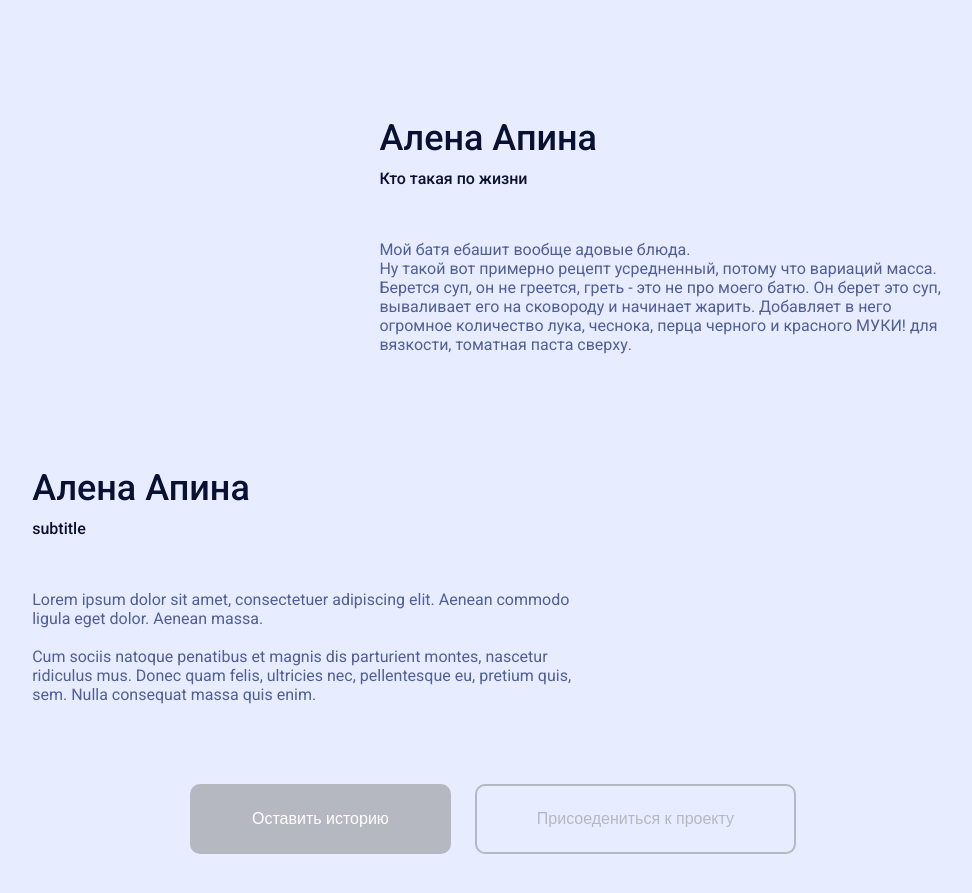
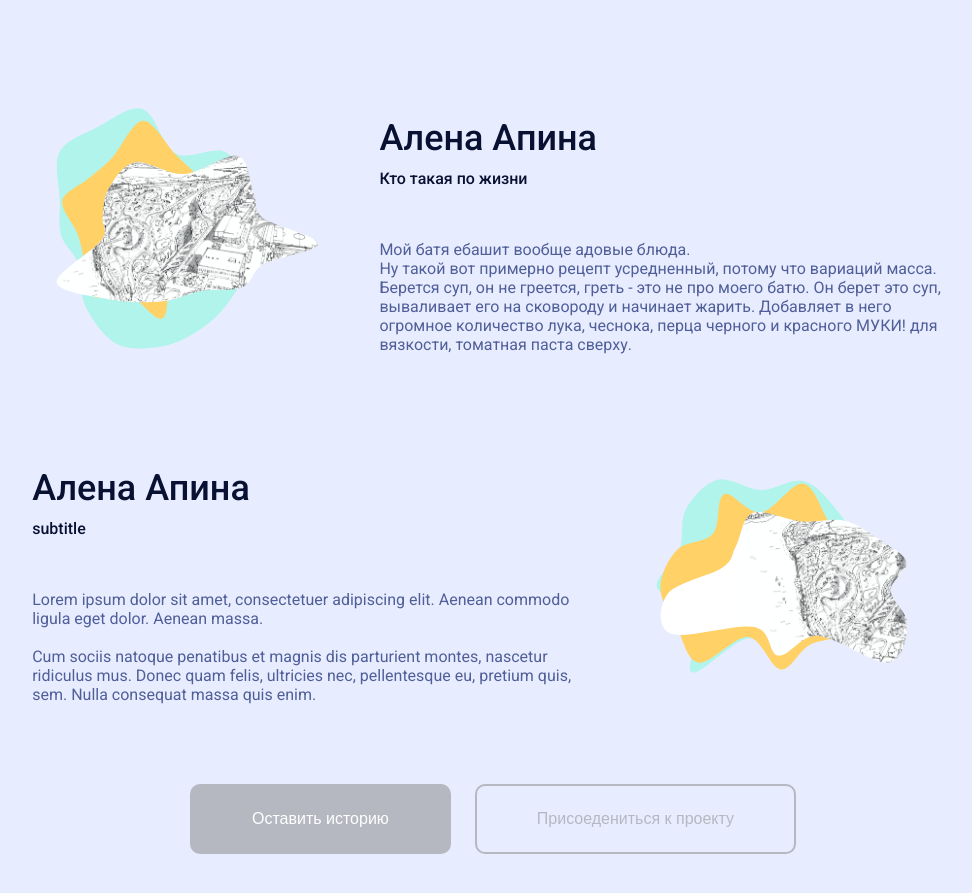
Before and after one commit to designunit/bereguray, a Next.js app: page / in a window 1280 px wide. Shown: the part 961-1854 px from the top of the page, without its empty margins (147-1119 px from the left). Built offline with nearby package versions, Linux system fonts and the light colour scheme.

Commit message:
d3-shape static bubble safari test

```diff
--- a/package.json
+++ b/package.json
@@ -8,7 +8,9 @@
         "start": "next start"
     },
     "dependencies": {
+        "@types/d3-shape": "^1.3.2",
         "classnames": "^2.2.6",
+        "d3-shape": "^1.3.7",
         "next": "9.3.4",
         "react": "16.13.1",
         "react-dom": "16.13.1",
--- a/src/components/Bubble/index.tsx
+++ b/src/components/Bubble/index.tsx
@@ -1,5 +1,5 @@
 import s from './styles.module.css'
-import { useState, useEffect } from 'react'
+import * as d3 from 'd3-shape'
 
 export type BubbleProps = {
     style?: React.CSSProperties
@@ -9,27 +9,6 @@ export type BubbleProps = {
     picturePath?: string
 }
 
-function getValues() {
-    const keyFrames = [
-        'M0.504945 0.0798826C0.57125 0.0561591 0.643505 -0.0291317 0.702467 0.0102251C0.769698 0.0551018 0.727095 0.173593 0.759073 0.249511C0.777937 0.294296 0.816483 0.325816 0.849922 0.36029C0.895524 0.407303 0.973401 0.427999 0.993575 0.491272C1.01226 0.549881 0.988074 0.622815 0.948275 0.668763C0.905234 0.718452 0.817377 0.69955 0.772054 0.747013C0.734446 0.786396 0.763216 0.866643 0.723687 0.903953C0.686392 0.939154 0.625385 0.921021 0.57605 0.932012C0.525586 0.943256 0.478017 0.962114 0.426971 0.97006C0.363955 0.979871 0.290214 1.0224 0.23795 0.984648C0.184233 0.945849 0.221886 0.844399 0.180373 0.791946C0.136568 0.736596 0.0181766 0.755904 0.00187867 0.686362C-0.0148224 0.6151 0.0845813 0.568044 0.11206 0.500458C0.131407 0.452872 0.118981 0.396758 0.138872 0.349413C0.159072 0.301333 0.191778 0.260252 0.228256 0.223886C0.265158 0.187098 0.308294 0.158702 0.354063 0.134882C0.402112 0.109875 0.454117 0.0980687 0.504945 0.0798826Z ;',
-        'M0.573262 0.0165297C0.636415 -0.00147284 0.705922 -0.0061385 0.769855 0.00938698C0.834857 0.025172 0.909125 0.050939 0.940039 0.105598C0.974118 0.165853 0.928294 0.24019 0.938405 0.307405C0.945385 0.353808 0.983827 0.391963 0.990109 0.43845C0.99645 0.485376 0.974023 0.531139 0.975024 0.578413C0.976372 0.642059 1.00995 0.70413 0.997058 0.766685C0.982918 0.835287 0.966342 0.922861 0.897739 0.953389C0.825774 0.985413 0.742948 0.907088 0.663414 0.915155C0.591084 0.922492 0.535651 1.01751 0.466363 0.997145C0.392173 0.975339 0.397976 0.866599 0.33914 0.819843C0.291325 0.781845 0.202439 0.802695 0.163852 0.756743C0.125367 0.710913 0.168659 0.638605 0.142702 0.585912C0.111488 0.522548 0.0093475 0.49427 0.000548991 0.425232C-0.00755045 0.36168 0.0762595 0.318433 0.100985 0.258584C0.128414 0.192194 0.0852446 0.0855481 0.154263 0.0531717C0.235575 0.0150286 0.32805 0.117355 0.419007 0.109401C0.480802 0.103997 0.513995 0.0334247 0.573262 0.0165297Z ;',
-        'M0.486275 0.00826082C0.548427 0.0348008 0.559601 0.120417 0.610946 0.163868C0.644469 0.192236 0.6985 0.186797 0.731485 0.215767C0.764505 0.244768 0.763417 0.300006 0.797538 0.327749C0.856688 0.375844 0.984478 0.359272 0.999056 0.433329C1.01268 0.502559 0.874684 0.515726 0.84738 0.580939C0.824093 0.636558 0.896322 0.708991 0.862619 0.759197C0.829993 0.807797 0.739331 0.772059 0.693948 0.809497C0.638798 0.854992 0.648271 0.959231 0.583255 0.989656C0.525347 1.01676 0.448418 0.986253 0.397148 0.94839C0.343659 0.908888 0.345648 0.824946 0.297883 0.778906C0.262196 0.744508 0.204987 0.744991 0.161317 0.721078C0.104497 0.689964 0.00452883 0.679639 0.000160599 0.61588C-0.0048499 0.542746 0.108798 0.514046 0.142658 0.448728C0.163073 0.409345 0.153119 0.361971 0.154677 0.317802C0.156996 0.25206 0.122134 0.179898 0.154179 0.122138C0.183115 0.0699823 0.254025 0.0554076 0.311112 0.035832C0.367421 0.0165236 0.431579 -0.0150956 0.486275 0.00826082Z ;',
-        'M0.543878 0.0258535C0.600408 0.0412809 0.64311 0.0843357 0.696904 0.107079C0.748462 0.128877 0.826315 0.111699 0.855915 0.157778C0.889712 0.210392 0.822842 0.284443 0.847521 0.341551C0.869922 0.393391 0.955347 0.397698 0.981318 0.447974C1.00616 0.496064 1.00504 0.55754 0.984983 0.607654C0.964861 0.657941 0.899834 0.678288 0.870731 0.72433C0.838111 0.775937 0.859468 0.862477 0.804958 0.892464C0.749463 0.922993 0.678282 0.845885 0.617135 0.863839C0.545697 0.884816 0.51679 1.01632 0.444482 0.998311C0.368739 0.979445 0.385242 0.860492 0.344886 0.796028C0.321157 0.758125 0.295028 0.719004 0.255478 0.696404C0.190469 0.659255 0.0949733 0.677198 0.0435814 0.62385C-0.00105531 0.577515 -0.00814991 0.500476 0.00767515 0.439173C0.0237603 0.376862 0.0861125 0.337116 0.130074 0.288799C0.167085 0.24812 0.213579 0.217586 0.248097 0.174928C0.289019 0.124356 0.294031 0.0429864 0.35305 0.0132406C0.410009 -0.0154668 0.482013 0.0089707 0.543878 0.0258535Z ;',
-        'M0.491651 0.0306987C0.534908 0.0396327 0.576483 0.0535997 0.620225 0.0578974C0.677931 0.0635669 0.740611 0.0291322 0.792426 0.0602497C0.841658 0.0898157 0.877457 0.154551 0.889039 0.219333C0.900884 0.285588 0.839459 0.352306 0.856208 0.417007C0.878758 0.504114 1.02771 0.547826 0.995444 0.630375C0.959378 0.722634 0.819709 0.63589 0.748839 0.691664C0.706522 0.724967 0.734311 0.81829 0.699938 0.862934C0.666536 0.906316 0.610836 0.909136 0.565007 0.930423C0.512561 0.954783 0.463236 1.00917 0.407705 0.998672C0.352579 0.988254 0.327689 0.903192 0.276682 0.875937C0.216742 0.843909 0.125614 0.889667 0.0859639 0.826755C0.0463694 0.763931 0.109641 0.670234 0.0981031 0.592589C0.0878888 0.523855 0.0365058 0.473432 0.0233523 0.405427C0.0086213 0.329265 -0.0173477 0.239354 0.0169369 0.172949C0.0524491 0.104166 0.135578 0.100979 0.19723 0.0686449C0.245894 0.0431224 0.292007 0.00780998 0.344783 0.00100807C0.394566 -0.00540816 0.442304 0.0205066 0.491651 0.0306987Z ;',
-        'M0.540077 0.00186417C0.611254 0.0192959 0.595955 0.15071 0.664505 0.176218C0.733449 0.201873 0.810178 0.100211 0.878353 0.127739C0.934794 0.150528 0.949032 0.231418 0.948303 0.290811C0.947552 0.352076 0.865116 0.397645 0.874297 0.458261C0.884223 0.52379 0.985119 0.549652 0.997379 0.614807C1.00821 0.672372 0.985137 0.746223 0.934415 0.777761C0.875812 0.8142 0.792494 0.758377 0.727538 0.782591C0.677488 0.801249 0.660763 0.863638 0.618403 0.895564C0.563872 0.936663 0.510546 0.989175 0.442101 0.997718C0.375655 1.00601 0.292657 0.9927 0.251461 0.94136C0.204461 0.882787 0.267447 0.781515 0.221179 0.722396C0.174679 0.662982 0.04907 0.699582 0.0113469 0.634558C-0.021833 0.577364 0.0248587 0.501029 0.0603425 0.445157C0.0939328 0.392266 0.15903 0.368489 0.206664 0.327015C0.240387 0.297652 0.273591 0.268849 0.302098 0.234661C0.3351 0.195084 0.351781 0.144817 0.388725 0.108678C0.433045 0.0653223 0.479098 -0.0130699 0.540077 0.00186417Z ;',
-        'M0.530346 0.0293257C0.590299 0.025015 0.65063 -0.0145574 0.707754 0.00577064C0.764466 0.0259524 0.796423 0.0907242 0.836996 0.13845C0.875475 0.183714 0.914807 0.227737 0.942319 0.281691C0.970374 0.33671 1.00084 0.39513 0.999982 0.458089C0.999122 0.520892 0.959796 0.574118 0.937519 0.632031C0.917111 0.685085 0.894802 0.735636 0.873057 0.788055C0.847169 0.850462 0.855445 0.952122 0.795836 0.973575C0.727222 0.998268 0.668054 0.888951 0.595814 0.887831C0.541229 0.886985 0.503972 0.953367 0.451108 0.96823C0.388723 0.98577 0.313339 1.02157 0.259921 0.982273C0.205508 0.942238 0.221633 0.846946 0.196401 0.780829C0.176473 0.728609 0.153711 0.678933 0.125937 0.631172C0.0893204 0.568205 0.0196772 0.525453 0.00547428 0.452503C-0.00818673 0.382336 0.00257798 0.293746 0.0507382 0.244934C0.105194 0.18974 0.202864 0.232041 0.265705 0.188746C0.315119 0.154702 0.310608 0.0614658 0.361768 0.0306472C0.411388 0.000755721 0.473792 0.033392 0.530346 0.0293257Z ;'
-    ]
-    const values = []
-
-    for (let index = 0; index < 4; index++) { // 4 is related to keyTimes and keySplines in <animate>
-        const element = keyFrames.splice(Math.random() * keyFrames.length, 1)
-        values.unshift(element)
-    }
-    values.push(values[0])
-
-    return values.reduce((acc, value) => acc+value, '')
-}
-
 export const Bubble: React.FC<BubbleProps> = ({
     duration = 15 + Math.random()*60,
     picturePath,
@@ -37,20 +16,19 @@ export const Bubble: React.FC<BubbleProps> = ({
     opacity = 1,
     ...props
 }) => {
-    const [values, setValues] = useState<string>()
-
-    useEffect(() => {
-        setValues(getValues())
-    }, [])
-
+    const length = 15
+    const angle = Math.PI * 2
+    const line = d3.lineRadial().curve(d3.curveCardinalClosed)
+        .radius((d, i) => .25 + Math.random()*.5*.5)
+        .angle((d, i) => angle / length * i)
     const path = (
-        <path fillRule="evenodd" clipRule="evenodd" fill={color} opacity={opacity}>
-            <animate dur={`${duration}s`} repeatCount="indefinite" attributeName='d'
-                calcMode='spline' // ease-in-out
-                keyTimes="0 ; 0.25 ; 0.5 ; 0.75 ; 1"
-                keySplines="0.5 0 0.5 1  0.5 0 0.5 1  0.5 0 0.5 1  0.5 0 0.5 1"
-                values = {values}
-            />
+        <path
+            fillRule="evenodd"
+            clipRule="evenodd"
+            fill={color}
+            opacity={opacity}
+            d={line({length} as [number,number][]) as string}
+            transform='translate(.5, .5)'>
         </path>
     )
 
```
Also changed, not shown: 1 other file (tests, documents, lock files or other folders).
